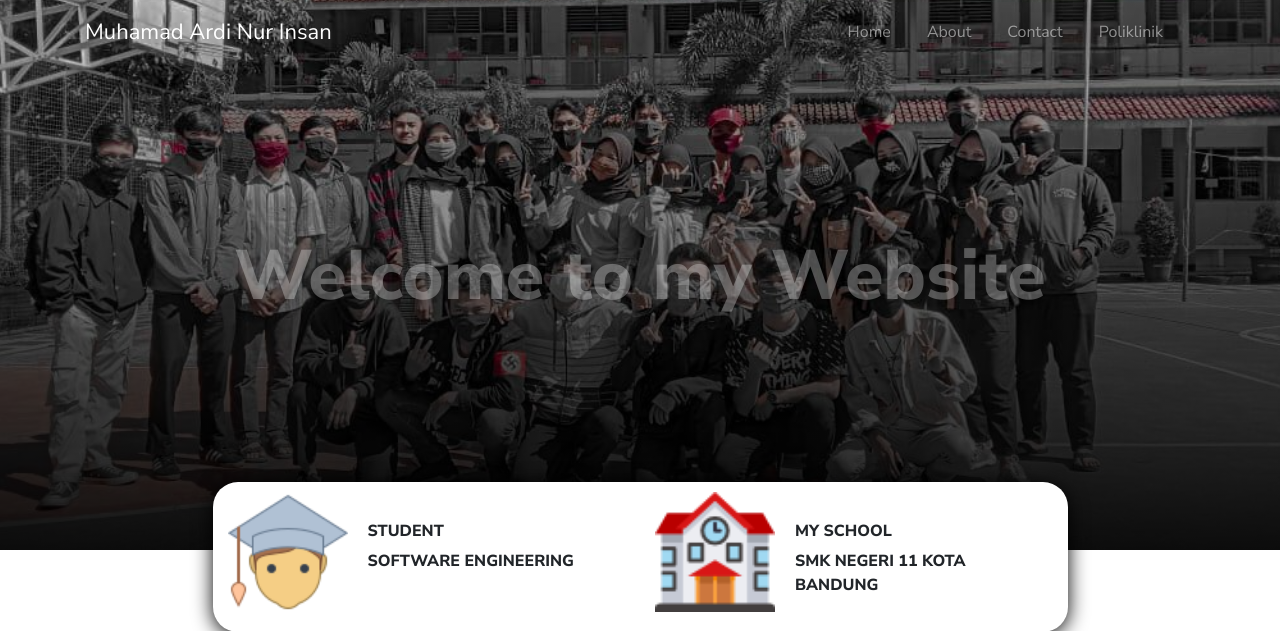
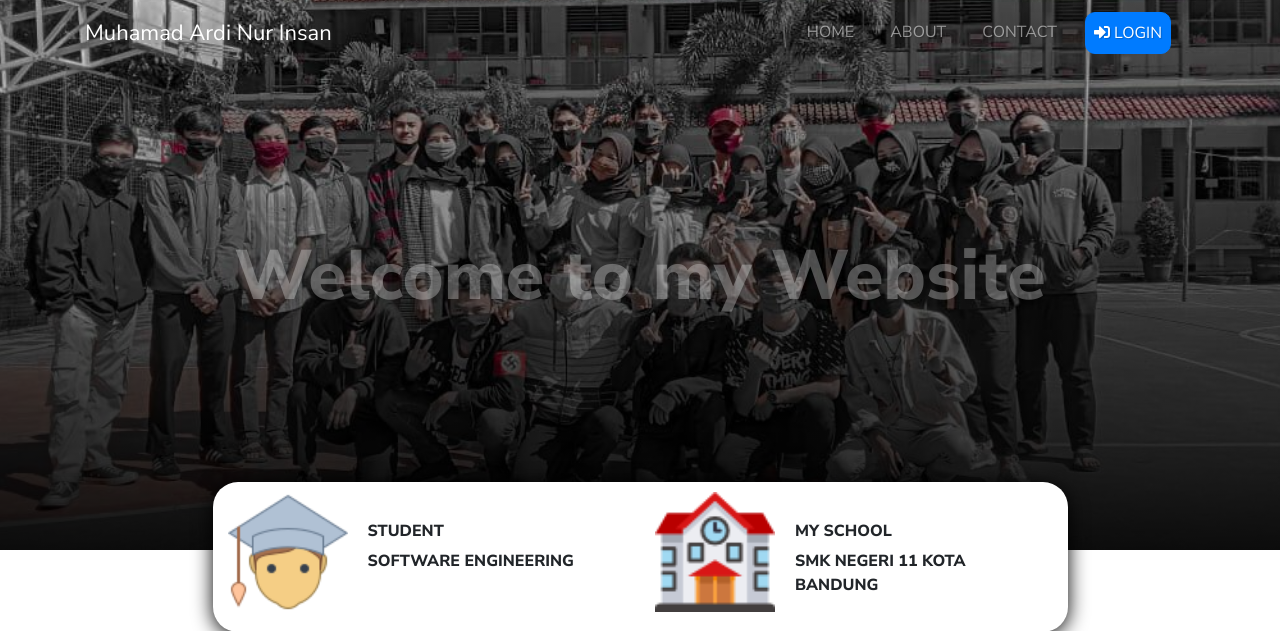
Before and after one commit to ardinur03/CI4App, a CodeIgniter 4 app: template app/Views/pages/v_home.php in a window 1280 px wide. Shown: the top 631 px of the page. Run offline with PHP 8.4 and a stand-in for CodeIgniter, Linux system fonts and the light colour scheme; the template is opened without the code that fills it, so the values that code supplies are empty; some libraries are stand-ins or nearby versions.

Commit message:
craate button login

```diff
--- a/app/Views/layout/navbar.php
+++ b/app/Views/layout/navbar.php
@@ -10,16 +10,16 @@
         <div class="collapse navbar-collapse justify-content-end" id="navbarNav">
           <ul class="navbar-nav p-1">
             <li class="nav-item <?= ($methodName == '/') ? 'active present' : ''; ?>">
-              <a class="nav-link js-scroll-trigger abc" href="/">Home <span class="sr-only">(current)</span></a>
+              <a class="nav-link js-scroll-trigger abc" href="/">HOME <span class="sr-only">(current)</span></a>
             </li>
             <li class="nav-item <?= ($methodName == '/about') ? 'active present' : ''; ?>">
-              <a class="nav-link js-scroll-trigger abc" href="/about">About</a>
+              <a class="nav-link js-scroll-trigger abc" href="/about">ABOUT</a>
             </li>
             <li class="nav-item <?= ($methodName == '/contact') ? 'active present' : ''; ?>">
-              <a class="nav-link js-scroll-trigger abc" href="/contact">Contact</a>
+              <a class="nav-link js-scroll-trigger abc" href="/contact">CONTACT</a>
             </li>
             <li class="nav-item">
-              <a class="nav-link js-scroll-trigger abc" href="/poliklinik">Poliklinik</a>
+              <a class="nav-link btn btn-primary btn-sm text-white" style="border-radius: 10px;" href="/login"><i class="fas fa-sign-in-alt"></i> LOGIN</a>
             </li>
           </ul>
         </div>
```
